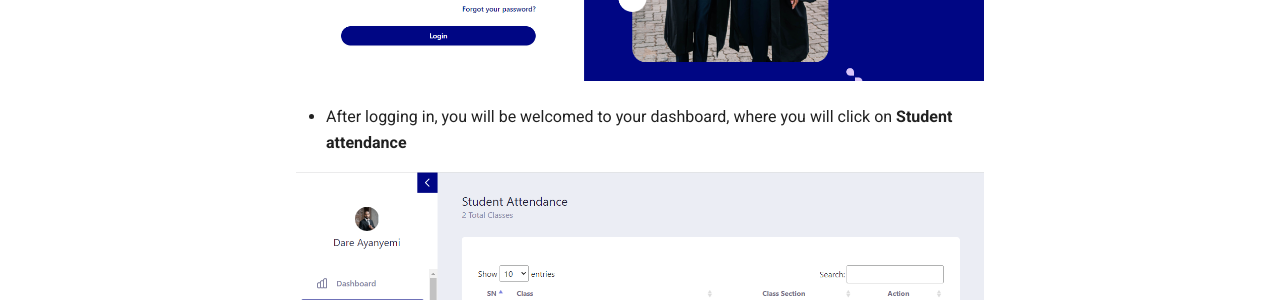
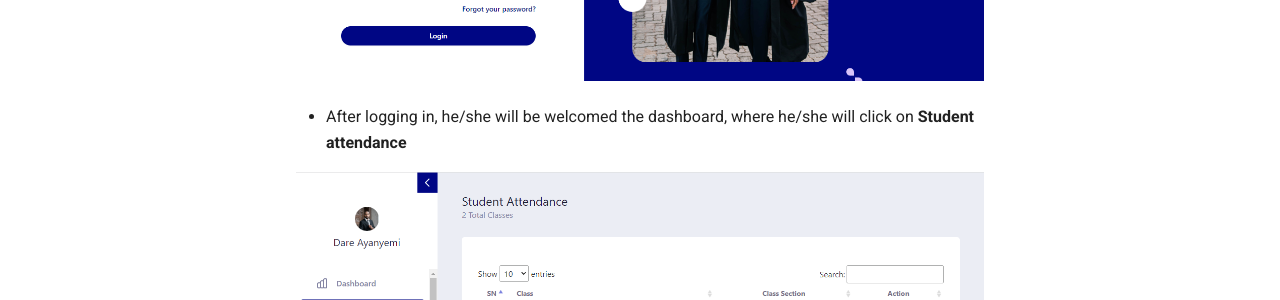
Before and after one commit to digikraaft/docs.scoolyn.com, an MkDocs documentation site: the page built from docs/Teachers.md, in a window 1280 px wide and 1126 px high. Shown: the part 547-847 px from the top of the window. Built offline with MkDocs 1.6.1 and Material for MkDocs 9.7.7, drawn with Linux system fonts in a browser that asks for light colours.

Commit message:
Update Teachers.md

```diff
--- a/docs/Teachers.md
+++ b/docs/Teachers.md
@@ -7,6 +7,6 @@ A teacher will be able to mark his/her class attendance once he/she has been onb
 
 ![has two graduate pictures](https://github.com/digikraaft/docs.scoolyn.com/blob/emma/teacher%20log%20in.png)
 
-- After logging in, you will be welcomed to your dashboard, where you will click on  **Student attendance**
+- After logging in, he/she will be welcomed the dashboard, where he/she will click on  **Student attendance**
 
 ![has a dashboard](https://github.com/digikraaft/docs.scoolyn.com/blob/emma/Teacher%20-%20mark%20attendace.png)
```
